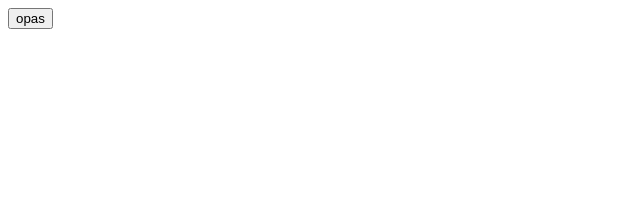
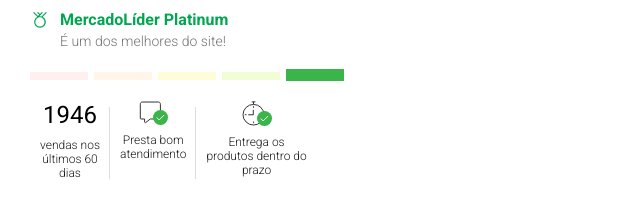
Before and after one commit to DiogoVieiraPln/Mercado-Livre, a plain HTML site: page index.html in a window 1280 px wide. Shown: the whole page, without its empty margins (0-640 px from the left). Drawn offline with Linux system fonts and the light colour scheme.

Commit message:
Completo para tema Shopify

```diff
--- a/index.html
+++ b/index.html
@@ -5,11 +5,184 @@
     <meta http-equiv="X-UA-Compatible" content="IE=edge">
     <meta name="viewport" content="width=device-width, initial-scale=1.0">
     <title>Mercado Livre</title>
+    <link rel="stylesheet" href="style.css">
 </head>
 <body>
-    <div>
-        <button>opas</button>
+    <div class="infos">
+        <div class="MP">
+            <div class="svg">
+                <svg xmlns:xlink="http://www.w3.org/1999/xlink" xmlns="http://www.w3.org/2000/svg" fill="#00A650" width="20" height="20">
+                    <path d="m15.998 1.92.848.849-4.093 4.093a5.8 5.8 0 1 1-5.507 0L3.15 2.77 4 1.92l4 4 1.15-1.148L7.144 2.77l.849-.849 2.003 2.004L12 1.921l.849.849-3.43 3.428a5.869 5.869 0 0 1 2.122.178l4.456-4.455zM10 7.368a4.6 4.6 0 1 0 0 9.199 4.6 4.6 0 0 0 0-9.199z" fill-rule="evenodd"></path></svg>
+            </div>
+
+            <div class="escritas">
+                <P class="Green">MercadoLíder Platinum</P>
+                <p class="melhores">É um dos melhores do site!</p>
+            </div>
+        </div>
+        <div class="blocos">
+            <div class="blocksBons">
+                <div class="qua verme"></div>
+                <div class="qua laran"></div>
+                <div class="qua amare"></div>
+                <div class="qua verdeC"></div>
+                <div class="qua verdeE"></div>
+            </div>
+        </div>
+        <div class="especi">
+            <ul class="descrição">
+                <li class="listaDes">
+                    <strong id="numsVendas" class="numV">
+                    </strong>
+                    <p class="PDescri">vendas nos<br>últimos 60<br>dias</p>
+                    <div class="lineUU"></div>
+                </li>
+
+                <li class="listaDes">
+                    <svg xmlns:xlink="http://www.w3.org/1999/xlink" xmlns="http://www.w3.org/2000/svg" viewBox="0 0 29 24" width="29" height="24"><g fill="none"><path d="m6.747 21.511 4.538-3.518h8.238c1.032 0 1.868-.98 1.868-2.19V3.21c0-1.21-.836-2.19-1.868-2.19H3.173c-1.032 0-1.869.98-1.869 2.19v14.077c0 .39.316.706.706.706h3.6v2.96a.706.706 0 0 0 1.138.558z" stroke="#333"></path><g transform="translate(14 9)"><circle cx="7.5" cy="7.5" r="7.5" fill="#39B54A"></circle><path d="m3.75 7.5 2.445 2.445m.055-.055L11.14 5" stroke="#FFF"></path></g></g></svg>
+                    <p class="PDescri">Presta bom<br>atendimento</p>
+                    <div class="lineUU"></div>
+                </li>
+
+                <li class="listaDes">
+                    <svg xmlns:xlink="http://www.w3.org/1999/xlink" xmlns="http://www.w3.org/2000/svg" viewBox="0 0 30 26" width="30" height="26"><g fill="none"><g transform="translate(1 .02)" stroke="#333"><ellipse cx="10.5" cy="13.714" rx="10.5" ry="10.286"></ellipse><path d="M19.107 13.714h-1.59m-14.097 0H1.83m8.67-8.571v1.59m.063 13.838v1.59M10.5.857v2.484M8.75.857h3.637m-2.074 7.944v4.944H5.24"></path></g><g transform="translate(15 10.02)"><circle cx="7.5" cy="7.5" r="7.5" fill="#39B54A"></circle><path d="m3.75 7.5 2.445 2.445m.055-.055L11.14 5" stroke="#FFF"></path></g></g></svg>
+                    <p class="PDescri">Entrega os<br>produtos dentro do<br>prazo</p>
+                </li>
+
+            </ul>
+        </div>
     </div>
+    <style>
+        @import url('https://fonts.googleapis.com/css2?family=Roboto:wght@300;400;500;700;900&display=swap');
+body{font-family: 'Roboto', sans-serif;}
 
+*{
+    margin: 0;
+    padding: 0;
+    border: 0;
+    outline: 0;
+    font-weight: inherit;
+    font-style: inherit;
+    font-size: inherit;
+    font-size: 100%;
+    vertical-align: baseline;
+    list-style: none;
+}
+
+.MP{
+    display: flex;
+    margin-top: 10px;
+}
+.Green{
+    color: #00A650;
+    font-size: 16px;
+    font-weight: 600;
+}
+.escritas{
+    margin-left: 10px;
+}
+.melhores{
+    font-weight: 300;
+    color: rgba(0,0,0,.55);
+    font-size: 14px;
+    margin-top: 4px;
+}
+.blocksBons{
+    display: flex;
+    align-items: center;
+}
+.qua{
+    border-left: 6px solid #fff;
+    -webkit-box-sizing: border-box;
+    -moz-box-sizing: border-box;
+    box-sizing: border-box;
+    float: left;
+    height: 8px;
+    margin-top: 2px;
+    width: 20%;
+}
+.verme{
+    background: #fff0f0;
+}
+.laran{background: #fff5e8;}
+.amare{background: #fffcda;}
+.verdeC{background: #f1fdd7;}
+.verdeE{
+    background: #39b54a;
+    height: 12px;
+    margin: 0;
+}
+.blocos{
+    -webkit-appearance: none;
+    -moz-appearance: none;
+    appearance: none;
+    -webkit-box-sizing: border-box;
+    -moz-box-sizing: border-box;
+    box-sizing: border-box;
+    display: block;
+    height: auto;
+    margin-left: -6px;
+    overflow: hidden;
+    width: 100%;
+    margin-top: 20px;
+}
+.infos{
+    width: 25%;
+    margin-left: 30px;
+}
+.especi{
+    margin-top: 20px;
+}
+.descrição{
+    display: flex;
+    margin-bottom: 0;
+}
+.listaDes{
+    -webkit-align-items: center;
+    align-items: center;
+    display: -webkit-flex;
+    display: flex;
+    -webkit-flex-direction: column;
+    flex-direction: column;
+    font-size: 12px;
+    line-height: 1;
+    padding: 0 5px;
+    position: relative;
+    text-align: center;
+    padding-right: 10px;
+    margin-left: 5px;
+}
+.numV{
+    color: #000;
+    display: block;
+    font-size: 24px;
+    font-weight: 400;
+    line-height: 1.2;
+}
+.PDescri{
+    line-height: 1;
+    margin-top: 8px;
+    font-weight: 100;
+    line-height: 14px;
+    color: rgba(0,0,0,.9);
+}
+.lineUU{
+    background: #ddd;
+    content: "";
+    height: 91%;
+    position: absolute;
+    right: 0;
+    top: 8%;
+    width: 1px;
+}
+
+    </style>
+    <script>
+        const nums = document.getElementById('numsVendas')
+
+        const random = (min, max) => Math.floor(Math.random() * (max - min) + min);
+        nums.innerHTML = random(1376, 5787);
+    </script>
 </body>
+
 </html>
```
Also changed, not shown: index.js (deleted).
